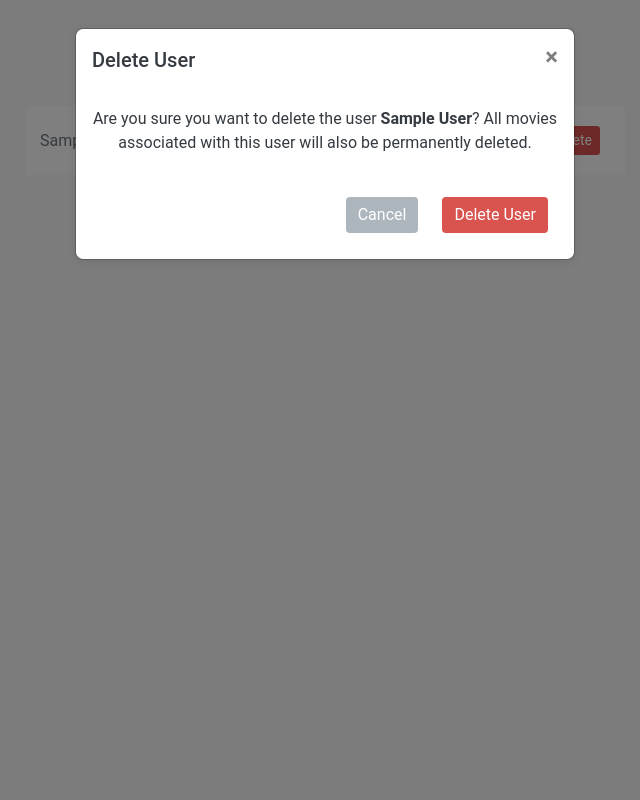
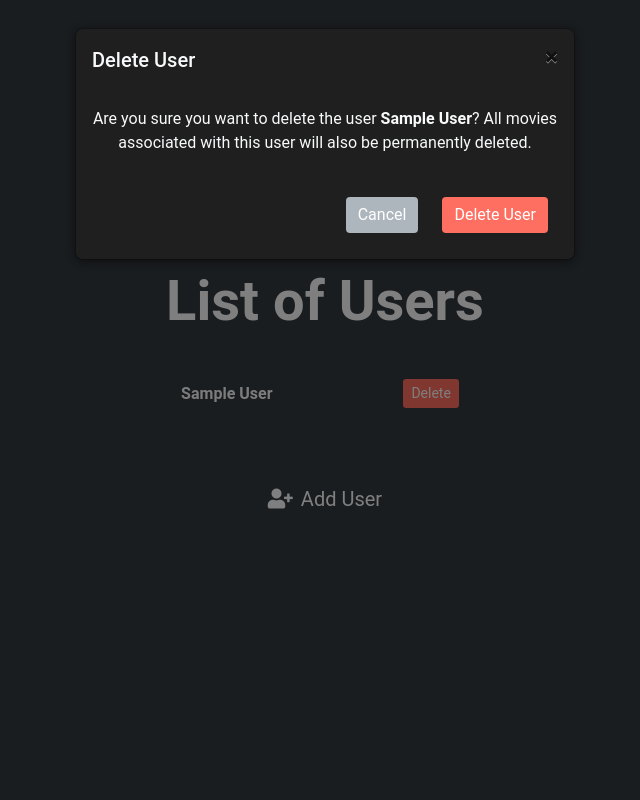
Before and after one commit to lennartzut/moviweb-app, a Flask app: page /users in a window 1280 px wide, after a click on "Delete". Shown: the whole page, without its empty margins (315-955 px from the left). Run offline with Flask 3, Linux system fonts and the light colour scheme; tables that the repository leaves empty hold one stand-in row (values such as "Sample post"); some libraries are stand-ins or nearby versions.

Commit message:
Adds styling to the webpages

```diff
--- a/static/styles.css
+++ b/static/styles.css
@@ -1,45 +1,33 @@
 /* General styles for the MoviWeb App */
 body {
     font-family: 'Roboto', sans-serif;
-    background-color: #f8f9fa;
-    color: #343a40;
+    background-color: #343a40;
+    color: #ffffff;
     margin: 0;
     padding: 0;
 }
 
 @import url('https://fonts.googleapis.com/css2?family=Roboto:wght@300;400;700&display=swap');
 
-header, footer {
-    text-align: center;
-    background-color: #343a40;
-    color: #ffffff;
-    padding: 20px 0;
-}
-
-header h1, footer small {
-    margin: 0;
-}
-
-.container {
-    margin-top: 20px;
-    max-width: 1000px;
-    margin-left: auto;
-    margin-right: auto;
+header, .main-container {
+    display: flex;
+    flex-direction: column;
+    align-items: center;
+    justify-content: center;
+    height: 100vh;
     text-align: center;
 }
 
-@media (max-width: 768px) {
-    .container {
-        max-width: 95%;
-        padding: 0 1rem;
-    }
+/* Button styles */
+.btn-primary, .btn-secondary, .btn-danger, .btn-warning, .btn-outline-light {
+    border: none;
+    box-shadow: none;
+    margin: 10px;
+    color: #ffffff;
 }
 
 .btn-primary {
     background-color: #6c757d;
-    border: none;
-    box-shadow: none;
-    margin: 10px;
 }
 
 .btn-primary:hover {
@@ -48,9 +36,6 @@ header h1, footer small {
 
 .btn-secondary {
     background-color: #adb5bd;
-    border: none;
-    box-shadow: none;
-    margin: 10px;
 }
 
 .btn-secondary:hover {
@@ -58,76 +43,151 @@ header h1, footer small {
 }
 
 .btn-danger {
-    background-color: #d9534f;
-    border: none;
-    box-shadow: none;
-    margin: 10px;
+    background-color: #ff6f61;
 }
 
 .btn-danger:hover {
-    background-color: #c9302c;
+    background-color: #e65c53;
 }
 
+.btn-warning {
+    background-color: #f0ad4e;
+}
+
+.btn-warning:hover {
+    background-color: #ec971f;
+}
+
+.btn-outline-light {
+    border-color: #ffffff;
+    color: #ffffff;
+}
+
+.btn-outline-light:hover {
+    background-color: #ffffff;
+    color: #343a40;
+}
+
+/* Flash messages */
 .alert {
     font-size: 1rem;
     padding: 12px 20px;
     border-radius: 4px;
     border: none;
+    color: #ffffff;
 }
 
+.alert-success {
+    background-color: #28a745;  /* Greenish color for success messages */
+    color: #ffffff;
+}
+
+.alert-danger {
+    background-color: #dc3545;  /* Reddish color for danger messages */
+    color: #ffffff;
+}
+
+.alert-error, .alert-warning {
+    background-color: #ff7043;  /* Default orange for error and warning */
+    color: #ffffff;
+}
+
+/* Modal content */
 .modal-content {
-    background-color: #ffffff;
+    background-color: #1f1f1f;
     border-radius: 8px;
-    box-shadow: 0 2px 10px rgba(0, 0, 0, 0.1);
+    box-shadow: 0 2px 10px rgba(0, 0, 0, 0.5);
 }
 
 .modal-header, .modal-footer {
     border: none;
 }
 
+/* Movie cards */
 .card {
     border: none;
     border-radius: 12px;
-    box-shadow: 0px 4px 8px rgba(0, 0, 0, 0.1);
+    box-shadow: 0px 4px 8px rgba(0, 0, 0, 0.5);
     transition: transform 0.2s ease, box-shadow 0.2s ease;
     width: 100%;
     height: 100%;
-    background-color: #ffffff;
+    overflow: hidden;
+    position: relative;
+    background-color: transparent; /* Removed background color */
 }
 
 .card:hover {
     transform: translateY(-5px);
-    box-shadow: 0px 8px 16px rgba(0, 0, 0, 0.15);
+    box-shadow: 0px 8px 16px rgba(0, 0, 0, 0.75);
 }
 
-.card-body {
-    text-align: center;
-    padding: 10px;
+.card-img-container {
+    height: 100%;
+    overflow: hidden;
+}
+
+.card-img-top {
+    width: 100%;
+    height: 100%;
+    object-fit: cover;
+    transition: transform 0.3s ease-in-out;
+    border-radius: 12px;  /* To match the rounded corners of the card */
+}
+
+.card:hover .card-img-top {
+    transform: scale(1.1);  /* Slight zoom effect on hover */
+}
+
+.card-info {
+    position: absolute;
+    top: 0;
+    left: 0;
+    right: 0;
+    bottom: 0;
+    background-color: rgba(52, 52, 52, 0.9);
+    padding: 15px;
+    display: flex;
+    flex-direction: column;
+    justify-content: center;
+    align-items: center;
+    opacity: 0;
+    transition: opacity 0.3s ease-in-out;
+}
+
+.card:hover .card-info {
+    opacity: 1;
 }
 
 .card-title {
     font-size: 1.1rem;
     font-weight: 600;
-    margin: 0.5rem 0;
-    white-space: nowrap;
-    overflow: hidden;
-    text-overflow: ellipsis;
+    margin: 0.5rem auto;
+    color: #ffffff;
+    text-align: center;
+    max-width: 90%;
+    word-wrap: break-word;
 }
 
 .card-text {
     font-size: 0.9rem;
-    color: #6c757d;
-    white-space: nowrap;
-    overflow: hidden;
-    text-overflow: ellipsis;
+    color: #adb5bd;
+    margin-bottom: 1rem;
 }
 
-.card-img-top {
-    height: 200px;
-    object-fit: cover;
-    object-position: center;
+.card-info-buttons {
+    display: flex;
+    justify-content: space-between;
+    align-items: center;
+    width: 100%;
+    margin-top: auto;
 }
 
+.card-info-buttons button {
+    flex: 1;
+    margin: 5px;
+}
+
+/* Row styling */
 .row {
     display: flex;
     flex-wrap: wrap;
@@ -135,35 +195,36 @@ header h1, footer small {
     margin: 0;
 }
 
-.col-md-4 {
+.col-md-3 {
     flex: 0 0 calc(25% - 1rem);
     max-width: calc(25% - 1rem);
     margin-bottom: 1rem;
 }
 
 @media (max-width: 992px) {
-    .col-md-4 {
+    .col-md-3 {
         flex: 0 0 calc(33.333% - 1rem);
         max-width: calc(33.333% - 1rem);
     }
 }
 
 @media (max-width: 768px) {
-    .col-md-4 {
+    .col-md-3 {
         flex: 0 0 calc(50% - 1rem);
         max-width: calc(50% - 1rem);
     }
 }
 
 @media (max-width: 576px) {
-    .col-md-4 {
+    .col-md-3 {
         flex: 0 0 100%;
         max-width: 100%;
     }
 }
 
+/* List styling for users and movie list */
 .list-group {
-    max-width: 600px;
+    max-width: 400px;
     margin: 20px auto;
     text-align: center;
 }
@@ -175,25 +236,24 @@ header h1, footer small {
     display: flex;
     justify-content: space-between;
     align-items: center;
+    background-color: transparent;
+    color: #e0e0e0;  /* Lightened the user name color for better readability */
+    font-weight: 600;
+}
+
+.list-group-item a {
+    color: #f8f9fa;  /* Brighter color for improved contrast */
+    font-weight: 700;
+}
+
+.list-group-item a:hover {
+    color: #adb5bd;
 }
 
 h2, h1, p {
     text-align: center;
     margin-bottom: 20px;
-}
-
-a {
-    color: #6c757d;
-    text-decoration: none;
-}
-
-a:hover {
-    color: #5a6268;
-    text-decoration: underline;
-}
-
-button.close, .modal-footer button {
-    box-shadow: none;
+    color: #ffffff;
 }
 
 .sorting-and-actions {
@@ -203,20 +263,3 @@ button.close, .modal-footer button {
     gap: 10px;
     margin-bottom: 20px;
 }
-
-#sort-movies {
-    min-width: 150px;
-    padding: 5px 10px;
-}
-
-@media (max-width: 768px) {
-    .sorting-and-actions {
-        flex-direction: column;
-        align-items: center;
-    }
-
-    #sort-movies {
-        width: 100%;
-        margin-top: 10px;
-    }
-}
--- a/templates/users.html
+++ b/templates/users.html
@@ -7,11 +7,13 @@
     <title>Users - MoviWeb App</title>
     <link rel="stylesheet" href="https://stackpath.bootstrapcdn.com/bootstrap/4.5.2/css/bootstrap.min.css">
     <link rel="stylesheet" href="{{ url_for('static', filename='styles.css') }}">
+    <link rel="stylesheet" href="https://cdnjs.cloudflare.com/ajax/libs/font-awesome/5.15.4/css/all.min.css">
 </head>
 
 <body>
-    <div class="container mt-5">
-        <h2>List of Users</h2>
+    <div class="d-flex flex-column align-items-center justify-content-center" style="height: 100vh;">
+        <div class="text-light text-center p-4">
+            <h2 class="display-4 font-weight-bold">List of Users</h2>
 
             {% with messages = get_flashed_messages(with_categories=true) %}
             {% if messages %}
@@ -28,10 +30,10 @@
             {% endif %}
             {% endwith %}
 
-        <ul class="list-group mb-4">
+            <ul class="list-group mb-4 mt-4">
                 {% for user in users %}
                 <li class="list-group-item d-flex justify-content-between align-items-center">
-                <a href="{{ url_for('user_movies', user_id=user.id) }}">{{ user.name }}</a>
+                    <a href="{{ url_for('user_movies', user_id=user.id) }}" class="text-light font-weight-bold">{{ user.name }}</a>
                     <button type="button" class="btn btn-danger btn-sm" data-toggle="modal" data-target="#deleteUserModal-{{ user.id }}">
                         Delete
                     </button>
@@ -41,9 +43,10 @@
                 {% endfor %}
             </ul>
 
-        <button type="button" class="btn btn-primary" data-toggle="modal" data-target="#addUserModal">
-            Add User
+            <button type="button" class="btn btn-lg btn-outline-light mt-4" data-toggle="modal" data-target="#addUserModal">
+                <i class="fas fa-user-plus mr-2"></i>Add User
             </button>
+        </div>
     </div>
 
     {% include 'modals/add_user_modal.html' %}
```
Also changed, not shown: templates/home.html (+13 -13 lines), templates/modals/update_movie_modal.html (+4 -4 lines), templates/user_movies.html (+22 -14 lines). Lines whose indentation alone changed are shown as unchanged.
